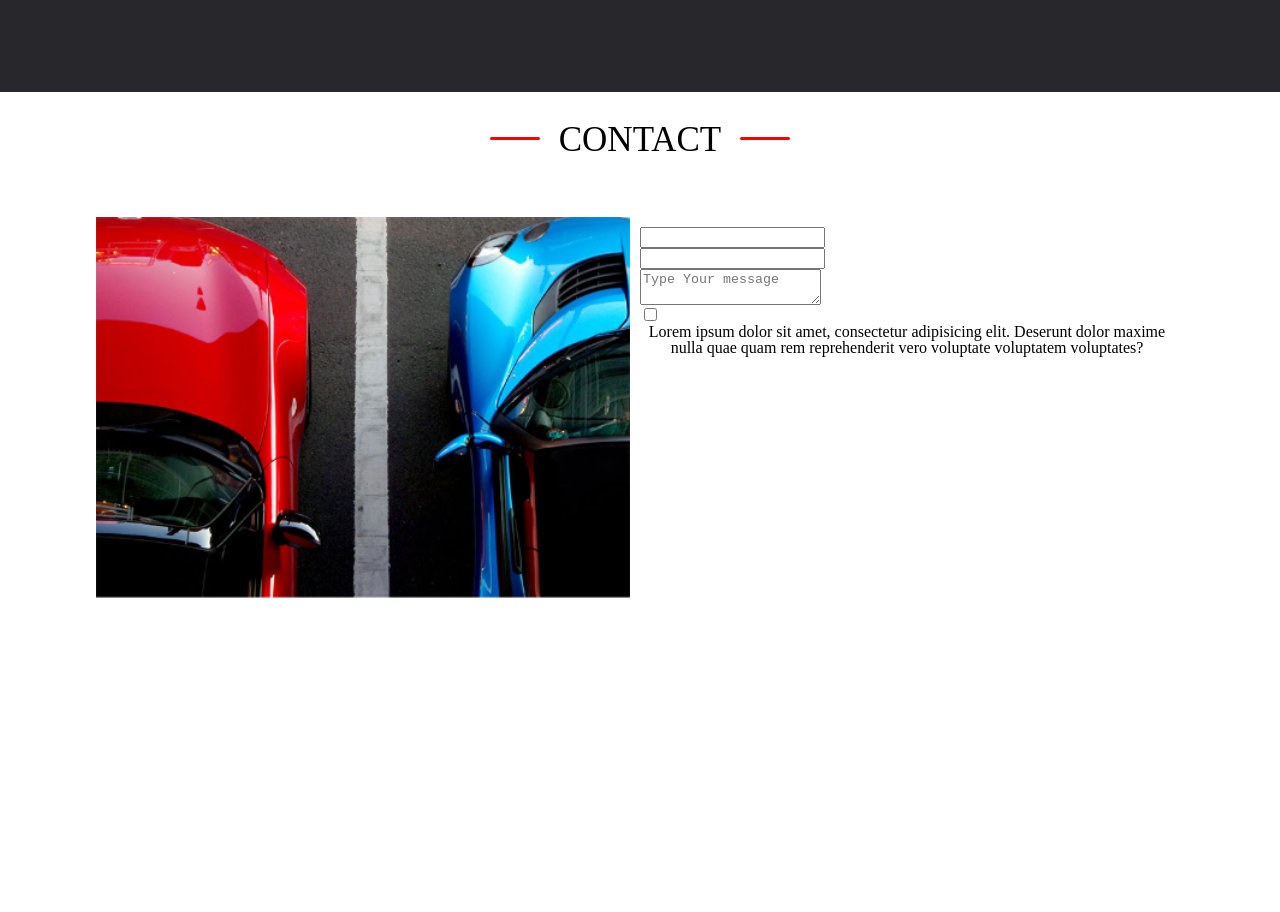
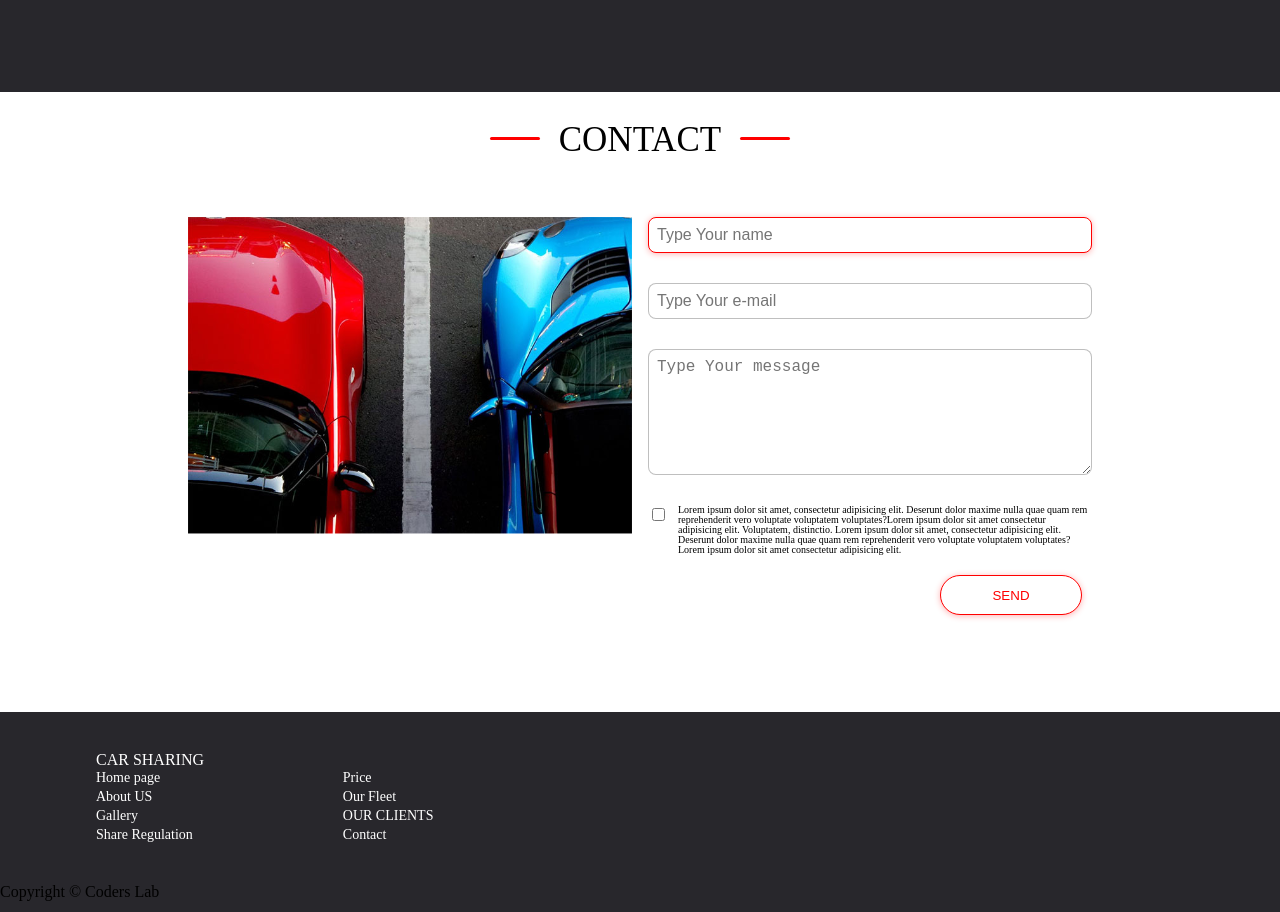
Before and after one commit to LeshchuDev/Car-sharing, a plain HTML site: page index.html in a window 1280 px wide. Shown: the part 1853-2765 px from the top of the page. Drawn offline with Linux system fonts and the light colour scheme.

Commit message:
Stworzona struktura footera

```diff
--- a/css/style.css
+++ b/css/style.css
@@ -225,25 +225,97 @@ h2::before {
     gap: 45px;
 }
 
+.container__main__contact{
+    height: 620px;
+    display: flex;
+    flex-direction: column;
+    align-items: center;
+}
 .container__contact {
+    height: calc(100hv - 232px);
     width: 904px;
     display: flex;
 }
 
 .form {
     width: 50%;
-    padding: 10px;
 }
-form * {
-    display: block;
-}
+ form {
+    display: flex;
+    flex-direction: column;
+    row-gap: 30px;
+ }
+
 
 .container__contact {
-    width: 1088px;
+    width: 904px;
     display: flex;
     justify-content: center;
+    position: relative;
 }
 
 .container__contact img {
     width: 50%;
+    height: 317px;
+    margin-right: 16px;
 }
+ .send {
+    width: 142px;
+    height: 40px;
+    position: absolute;
+    right: 10px;
+    bottom: -60px;
+    border-radius: 40px;
+    background-color: var(--main-white);
+    color: var(--main-red);
+ }
+
+ .permision {
+    display: flex;
+    justify-content: flex-start;
+    align-items: flex-start;
+ }
+
+ label {
+    text-align: left;
+    font-size: 10px;
+    padding-left: 10px;
+ }
+
+ input, textarea {
+    font-size: 16px;
+    padding: 8px;
+    border-radius: 8px;
+    border: 1px solid var(--main-gray-lite);
+ }
+
+ .name, .send {
+    border: 1px solid #FF0000;
+    box-shadow: 0px 1px 6px #FF00004D;
+ }
+
+ .container__footer {
+    height: 25vh;
+    background-color: #28272C;
+ }
+
+ .footer {
+    margin: 0 auto;
+    width: 1088px;
+    display: block;
+    color: var(--main-white);
+    padding: 40px;
+ }
+
+ .container__list {
+    display: flex;
+    column-gap: 150px;
+ }
+ ul {
+    display: block;
+ }
+
+ li {
+    font-size: 14px;
+    line-height: 19px;
+ }
--- a/index.html
+++ b/index.html
@@ -115,22 +115,52 @@
         </div>
     </section>
     <section>
-        <div class="container">
+        <div class="container container__main__contact">
                 <h2 class="service">CONTACT</h2>
             <div class="container__contact">
                 <div class="container__contact">
                     <img src="images/Form%20Photo.png" alt="two cars">
                     <div class="form">
                         <form>
-                            <input type="text" >
-                            <input type="email">
-                            <textarea class="message" placeholder="Type Your message"></textarea>
-                            <label><input type="checkbox"/>Lorem ipsum dolor sit amet, consectetur adipisicing elit. Deserunt dolor maxime nulla quae quam rem reprehenderit vero voluptate voluptatem voluptates?</label>
+                            <input type="text" class="name" placeholder="Type Your name">
+                            <input type="email" class="email" placeholder="Type Your e-mail">
+                            <textarea class="message" placeholder="Type Your message" rows="6"></textarea>
+                            <div class="permision">
+                                <input type="checkbox" id="checkbox"/>
+                                <label for="checkbox">Lorem ipsum dolor sit amet, consectetur adipisicing elit. Deserunt dolor maxime nulla quae quam rem reprehenderit vero voluptate voluptatem voluptates?Lorem ipsum dolor sit amet consectetur adipisicing elit. Voluptatem, distinctio. Lorem ipsum dolor sit amet, consectetur adipisicing elit. Deserunt dolor maxime nulla quae quam rem reprehenderit vero voluptate voluptatem voluptates?Lorem ipsum dolor sit amet consectetur adipisicing elit.</label>
+                            </div>
+                            <button type="submit" class="send">SEND</button>
                         </form>
                     </div>
                 </div>
             </div>
         </div>
     </section>
+    <div class="container__footer">
+        <footer>
+            <div class="footer">
+                <h3>CAR SHARING</h3>
+                <div class="container__list">
+                    <div class="list">
+                        <ul>
+                            <li>Home page</li>
+                            <li>About US</li>
+                            <li>Gallery</li>
+                            <li>Share Regulation</li>
+                        </ul>
+                    </div>
+                    <div class="list">
+                        <ul>
+                            <li>Price</li>
+                            <li>Our Fleet</li>
+                            <li>OUR CLIENTS</li>
+                            <li>Contact</li>
+                        </ul>
+                    </div>
+                </div>
+            </div>
+            <span>Copyright © Coders Lab</span>
+        </footer>
+    </div>
 </body>
 </html>
```
